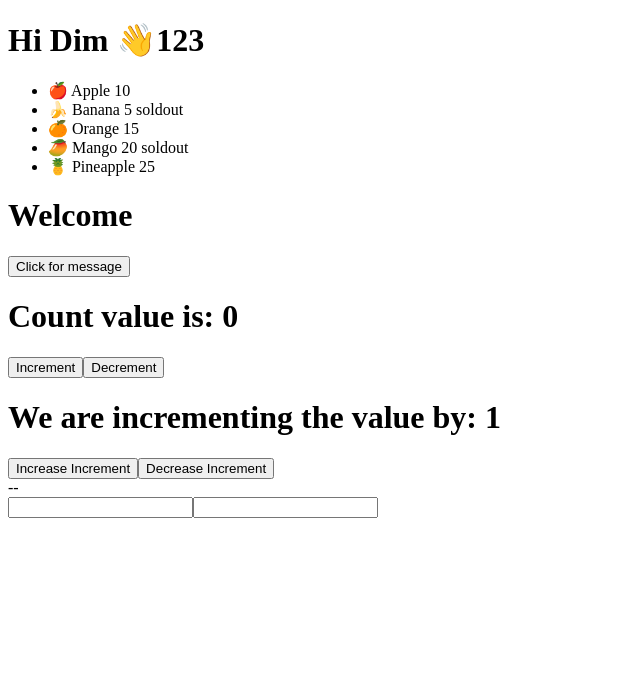
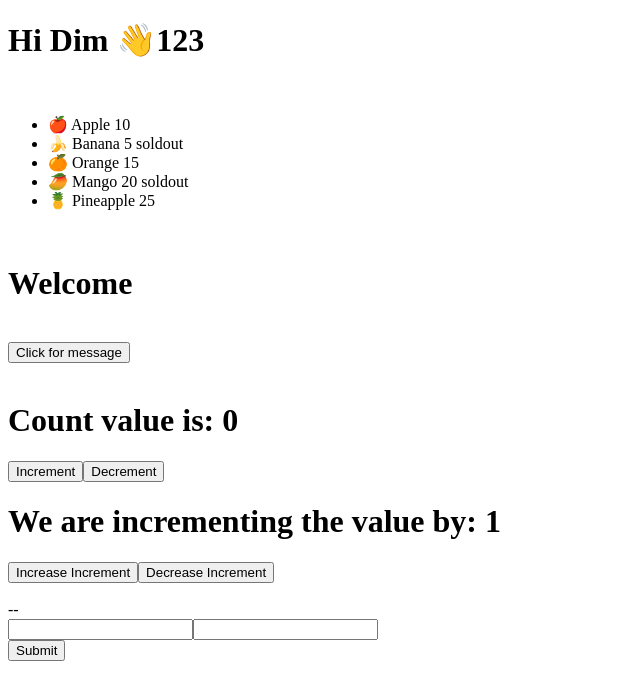
Before and after one commit to Dimitris112/react-vscode-askiseis, a React (Vite) app in the folder Prwto_App/: page / in a window 1280 px wide. Shown: the top 700 px of the page, without its empty margins (0-640 px from the left). Built offline with nearby package versions, Linux system fonts and the light colour scheme.

Commit message:
Add submit button

```diff
--- a/Prwto_App/src/App.jsx
+++ b/Prwto_App/src/App.jsx
@@ -15,11 +15,17 @@
   return (
     <div className="App">
       <Hello person={person} />
+      <br />
       <Fruits />
+      <br />
       <ConditionalComponent />
+      <br />
       <Message />
+      <br />
       <Counter />
+      <br />
       <Form />
+      <br />
     </div>
   );
 }
--- a/Prwto_App/src/components/Form.jsx
+++ b/Prwto_App/src/components/Form.jsx
@@ -2,7 +2,10 @@
 
 export default function Form() {
   const [name, setName] = useState({ firstName: "", lastName: "" });
-
+  function handleSubmit(e) {
+    e.preventDefault();
+    console.log(name);
+  }
   return (
     <div>
       {name.firstName} -- {name.lastName}
@@ -18,6 +21,7 @@
           value={name.lastName}
         />
       </form>
+      <button onClick={(e) => handleSubmit(e)}>Submit</button>
     </div>
   );
 }
```
